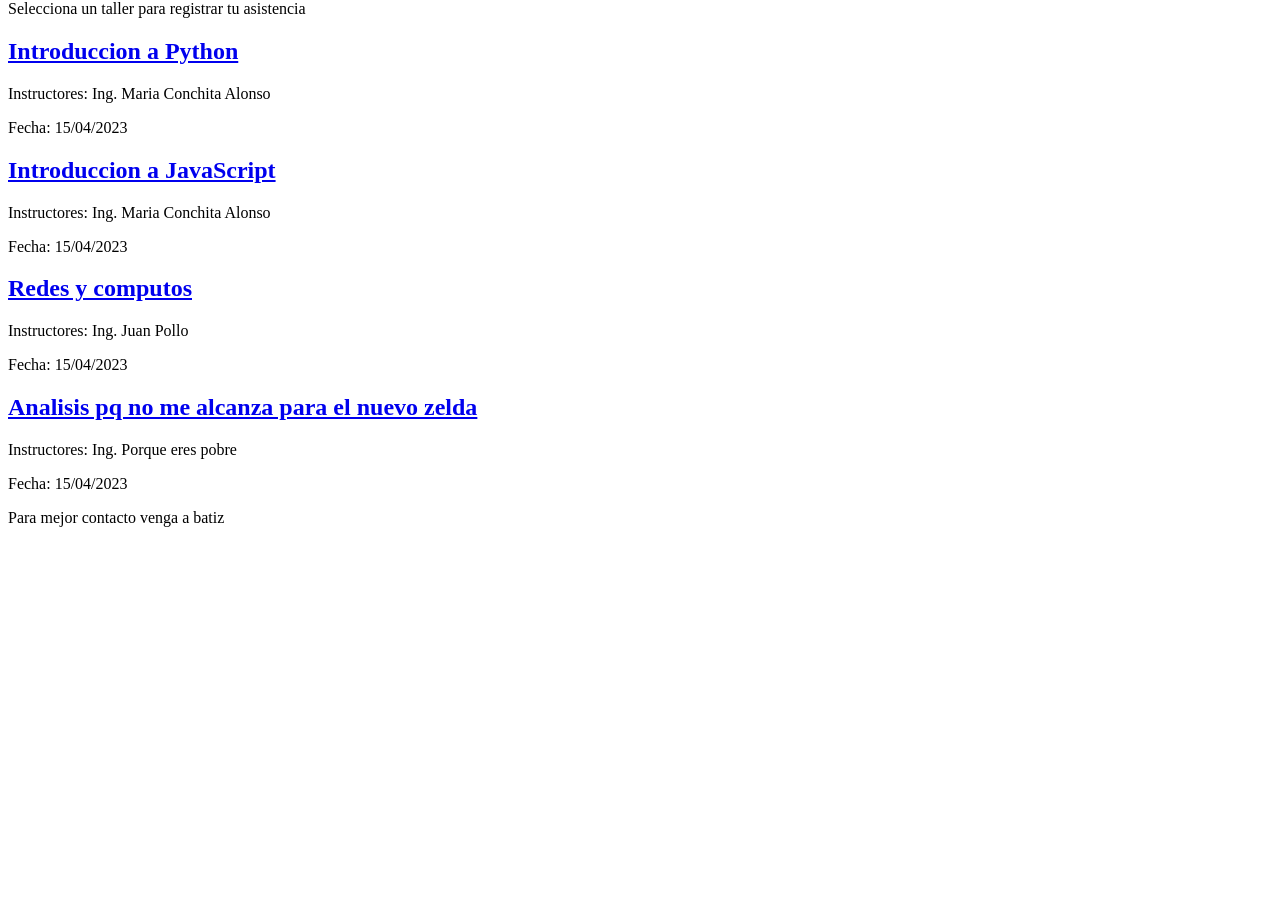
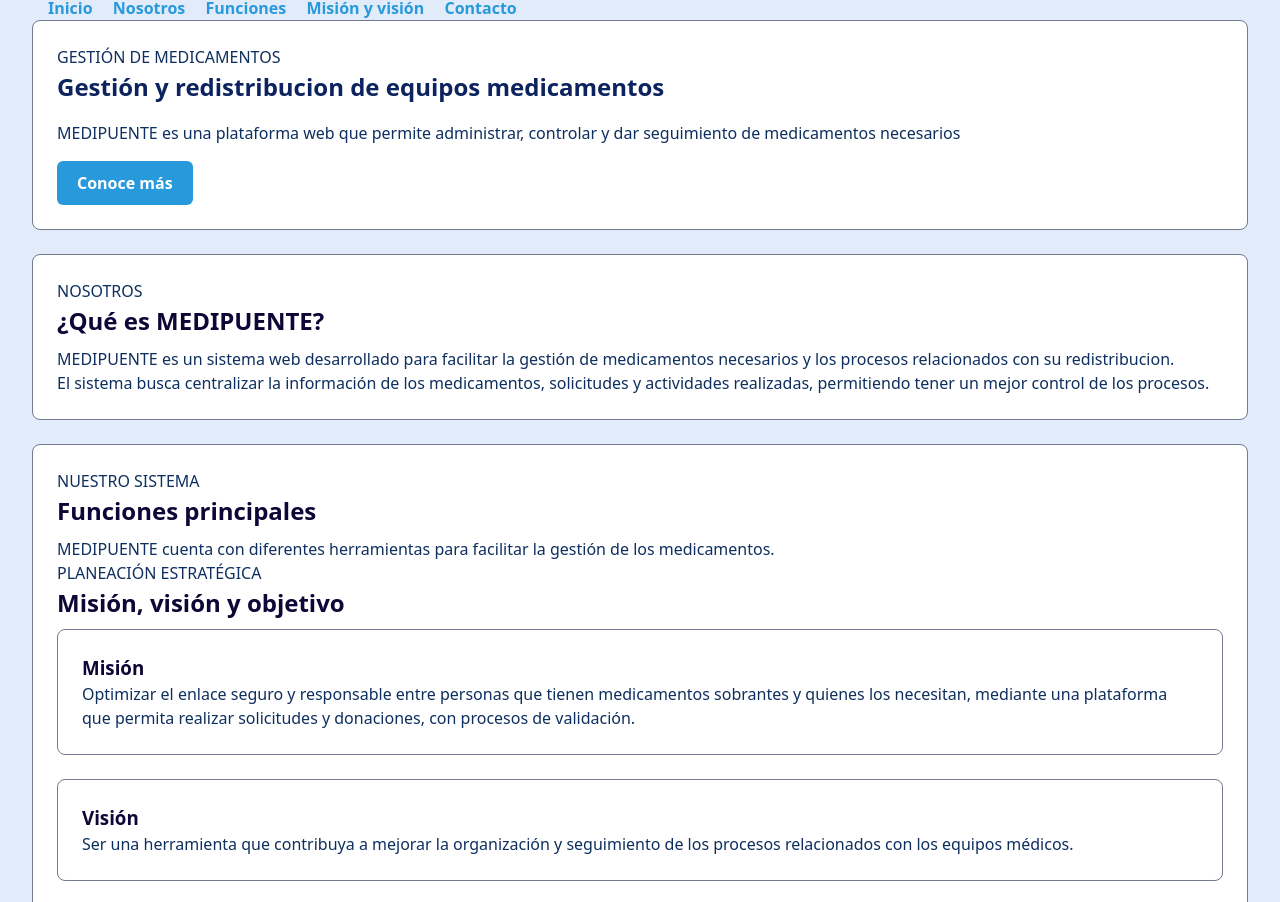
Before and after one commit to AnguianoMoralesKarla/2026-PW-AppatApmat-Anguiano-Morales-Karla-Adriana, a plain HTML site: page index.html in a window 1280 px wide. Shown: the part 80-982 px from the top of the page. Before the commit the page ends 800 px from the top, so only its background shows below. Drawn offline with Linux system fonts and the light colour scheme; files that its build step writes are made by us from their sources.

Commit message:
Add files via upload

```diff
--- a/index.html
+++ b/index.html
@@ -2,39 +2,144 @@
 <html lang="es">
 <head>
     <meta charset="UTF-8">
-        <title>Catalogo de talleres - CECyT 9</title>
+    <meta name="viewport" content="width=device-width, initial-scale=1.0">
+    <title>MEDIPUENTE</title>
+    <link rel="stylesheet" href="css/style.css">
 </head>
 <body>
+    <!-- NAVBAR -->
     <header>
-            <h1>Catalogo de Talleres </h1>
-            <p> Selecciona un taller para registrar tu asistencia</p>
+        <nav class="navbar">
+            <h2 class="logo">MEDIPUENTE</h2>
+            <div class="menu">
+                <a href="#inicio">Inicio</a>
+                <a href="#nosotros">Nosotros</a>
+                <a href="#funciones">Funciones</a>
+                <a href="#objetivos">Misión y visión</a>
+                <a href="#contacto">Contacto</a>
+            </div>
+        </nav>
     </header>
     <main>
-                    <section class = "catalogo">
-                        <article class="tarjeta">
-                            <h2><a href="detalle.html"> Introduccion a Python</a></h2>
-                            <p>Instructores: Ing. Maria Conchita Alonso</p>
-                            <p>Fecha: 15/04/2023</p>
-                        </article>
-                    <article class="tarjeta">
-                            <h2><a href="detalle.html"> Introduccion a JavaScript</a></h2>
-                            <p>Instructores: Ing. Maria Conchita Alonso</p>
-                            <p>Fecha: 15/04/2023</p>
-                        </article>
-                        <article class="tarjeta">
-                            <h2><a href="detalle.html"> Redes y computos</a></h2>
-                            <p>Instructores: Ing. Juan Pollo</p>
-                            <p>Fecha: 15/04/2023</p>
-                        </article>
-                        <article class="tarjeta">
-                            <h2><a href="./detalle.html"> Analisis pq no me alcanza para el nuevo zelda</a></h2>
-                            <p>Instructores: Ing. Porque eres pobre</p>
-                            <p>Fecha: 15/04/2023</p>
-                        </article>
+        <!-- INICIO -->
+        <section id="inicio" class="inicio">
+            <div class="inicio-contenido">
+                <p class="subtitulo">GESTIÓN DE MEDICAMENTOS</p>
+                <h1>
+                    Gestión y redistribucion
+                    <span>de equipos medicamentos</span>
+                </h1>
+                <p>
+                    MEDIPUENTE es una plataforma web que permite
+                    administrar, controlar y dar seguimiento
+                    de medicamentos necesarios
+                </p>
+                <a href="#nosotros" class="boton">
+                    Conoce más
+                </a>
+            </div>
+        </section>
+        <!-- nosotros -->
+        <section id="nosotros" class="seccion">
+            <div class="titulo-seccion">
+                <p class="subtitulo">NOSOTROS</p>
+                <h2>¿Qué es MEDIPUENTE?</h2>
+            </div>
+            <div class="nosotros-contenido">
+                <p>
+                    MEDIPUENTE es un sistema web desarrollado para
+                    facilitar la gestión de medicamentos necesarios y
+                    los procesos relacionados con su redistribucion.
+                </p>
+                <p>
+                    El sistema busca centralizar la información
+                    de los medicamentos, solicitudes y actividades
+                    realizadas, permitiendo tener un mejor control
+                    de los procesos.
+                </p>
+            </div>
+        </section>
+        <!-- FUNCIONES -->
+        <section id="funciones" class="seccion funciones">
+            <div class="titulo-seccion">
+
+                <p class="subtitulo">NUESTRO SISTEMA</p>
+                <h2>Funciones principales</h2>
+                <p>
+                    MEDIPUENTE cuenta con diferentes herramientas
+                    para facilitar la gestión de los medicamentos.
+                </p>
+            </div>
+        <section id="objetivos" class="seccion">
+            <div class="titulo-seccion">
+                <p class="subtitulo">PLANEACIÓN ESTRATÉGICA</p>
+                <h2>Misión, visión y objetivo</h2>
+            </div>
+            <div class="estrategia">
+                <div class="tarjeta">
+                    <h3>Misión</h3>
+                    <p>
+                        Optimizar el enlace seguro y responsable entre personas que
+                        tienen medicamentos sobrantes y quienes los necesitan,
+                        mediante una plataforma que permita realizar solicitudes y donaciones,
+                        con procesos de validación.
+                    </p>
+                </div>
+                <div class="tarjeta">
+                    <h3>Visión</h3>
+                    <p>
+                        Ser una herramienta que contribuya a
+                        mejorar la organización y seguimiento
+                        de los procesos relacionados con los
+                        equipos médicos.
+                    </p>
+                </div>
+                <div class="tarjeta">
+                    <h3>Objetivo</h3>
+                    <p>
+                        Desarrollar una plataforma web que
+                        permita administrar y distribuir medicamentos necesarios,
+                        solicitudes de medicamentos
+                        información relacionada con ellos, asi como su redistribucion
+                    </p>
+                </div>
+            </div>
         </section>
     </main>
+    <!-- footer -->
     <footer>
-                    <p>Para mejor contacto venga a batiz</p>
+    <footer id="contacto">
+        <div class="footer-content">
+                <p>
+                    Plataforma para la gestión
+                    de Medicamentos.
+                </p>
+            <div class="footer-column">
+                <h4>Proyecto</h4>
+                <a href="#nosotros">Nosotros</a>
+                <a href="#funciones">Funciones</a>
+                <a href="#proceso">¿Cómo funciona?</a>
+            </div>
+            <div class="footer-column">
+                <h4>Contacto</h4>
+                <p>+52 5X XXXX XXXX</p>
+                <p>Ciudad de México</p>
+            </div>
+        </div>
+        <div class="footer-bottom">
+            <p>
+                Anguiano Morales Karla Adriana
+            </p>
+            <p>
+                Cruz Garifias Fatima
+            </p>
+            <p>
+                Franco Martinez Francisco Guadalupe
+            </p>
+            <p>
+                Marinez Herrera Erick
+            </p>
+        </div>
     </footer>
 </body>
 </html>
--- /dev/null
+++ b/style.css
@@ -0,0 +1,100 @@
+* {
+    box-sizing: border-box;
+    margin: 0;
+    padding: 0;
+}
+
+body {
+    padding: 2rem;
+    background-color: #e1ebf9;
+    font-family: system-ui, -apple-system, sans-serif;
+    line-height: 1.5;
+    color: #0e2f5f;
+}
+
+h1, h2, h3 {
+    color: #0d0636;
+}
+
+h1 {
+    margin-bottom: 1rem;
+    color: #0c235f;
+}
+
+h2 {
+    margin: 1.5rem 0 1 rem 0;
+    padding-bottom: 0.5rem;
+}
+
+section {
+    background-color: white;
+    padding: 1.5rem;
+    margin-bottom: 1.5rem;
+    border-radius: 8px;
+    border: 1px solid #717a91;
+}
+
+#objetivos {
+    background-color: white;
+    border: none;
+    padding: 0;
+}
+
+.tarjeta {
+    background-color: white;
+    padding: 1.5rem;
+    margin-bottom: 1.5rem;
+    border-radius: 8px;
+    border: 1px solid #717a91;
+}
+
+.narbar {
+    display: flex;
+    justify-content: space-between;
+    align-items: center;
+    background-color: white;
+    padding: 1rem 1.5rem;
+    border-radius: 8px;
+    border: 1px solid #717a91;
+    margin-bottom: 2rem;
+}
+
+.menu a {
+    color: #289adc;
+    text-decoration: none;
+    margin-left: 1rem;
+    font-weight: 600;
+}
+
+.menu a:hover {
+    text-decoration:underline;
+}
+
+.boton {
+    display: inline-block;
+    background-color: #289adc;
+    color: white;
+    padding: 10px 20px;
+    border-radius: 6px;
+    text-decoration: none;
+    font-weight: bold;
+    margin-top: 1rem;
+}
+
+.boton:hover {
+    background-color: #0c235f;
+}
+
+footer {
+    margin-top: 2rem;
+    padding: 1.5rem;
+    background-color: #0d0636;
+    color: white;
+    border-radius: 8px;
+}
+
+footer a {
+    color: #b5d4e6;
+    text-decoration: none;
+    font-weight: 600;
+}
```
Lines whose indentation alone changed are shown as unchanged.
